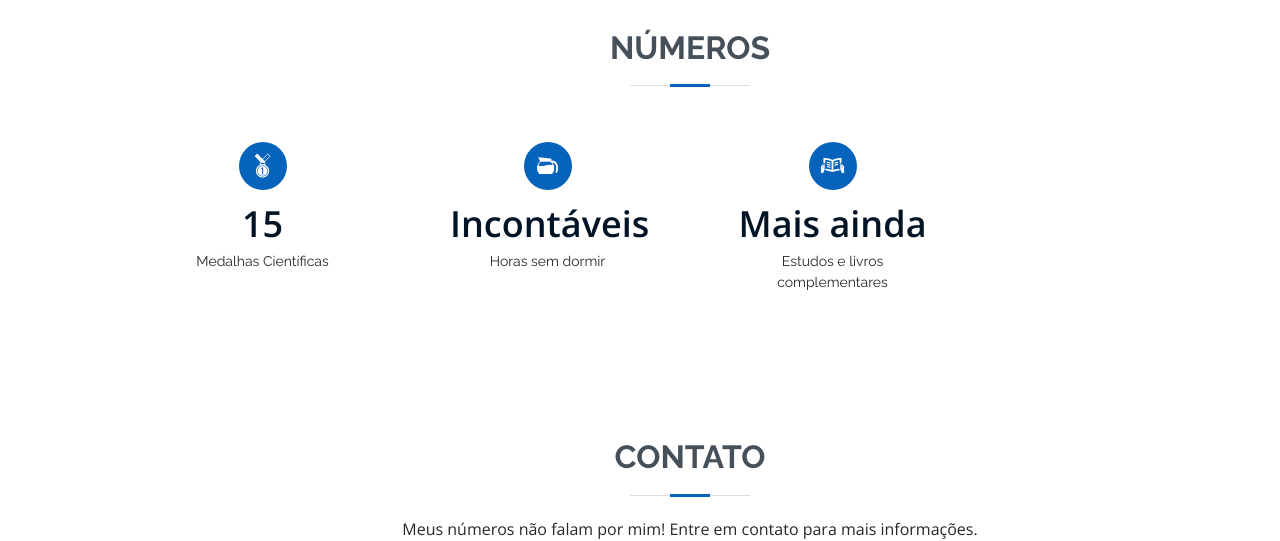
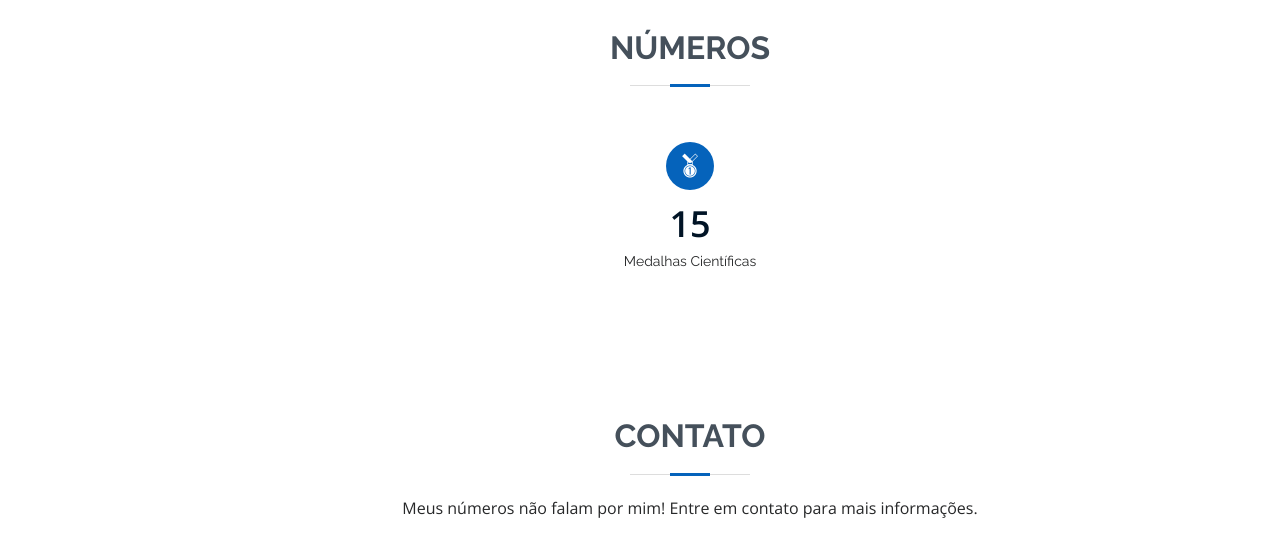
Before and after one commit to caioesr/caioesr.github.io, a plain HTML site: page index.html in a window 1280 px wide. Shown: the part 4020-4561 px from the top of the page. Drawn offline with nearby package versions, Linux system fonts and the light colour scheme.

Commit message:
update 2

```diff
--- a/index.html
+++ b/index.html
@@ -407,27 +407,11 @@
 
         <div class="row">
 
-          <div class="col-lg-3 col-md-6">
+          <div class="col-lg-12 col-md-12">
             <div class="count-box">
               <i class="icofont-medal-sport"></i>
               <span data-toggle="counter-up">15</span>
               <p>Medalhas Científicas</p>
-            </div>
-          </div>
-
-          <div class="col-lg-3 col-md-6 mt-5 mt-md-0">
-            <div class="count-box">
-              <i class="icofont-coffee-pot"></i>
-              <span>Incontáveis</span>
-              <p>Horas sem dormir</p>
-            </div>
-          </div>
-
-          <div class="col-lg-3 col-md-6 mt-5 mt-lg-0">
-            <div class="count-box">
-              <i class="icofont-read-book"></i>
-              <span>Mais ainda</span>
-              <p>Estudos e livros complementares</p>
             </div>
           </div>
 
```
